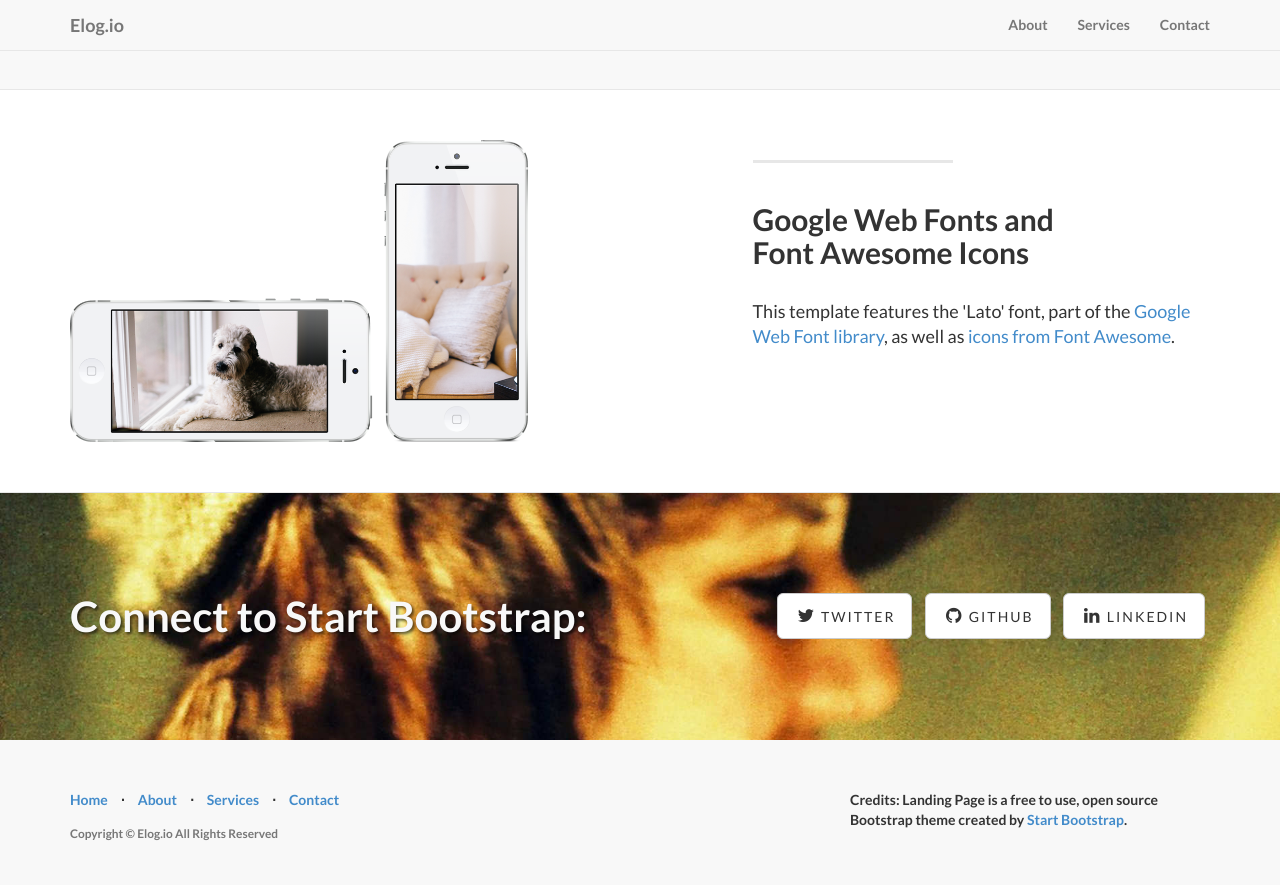
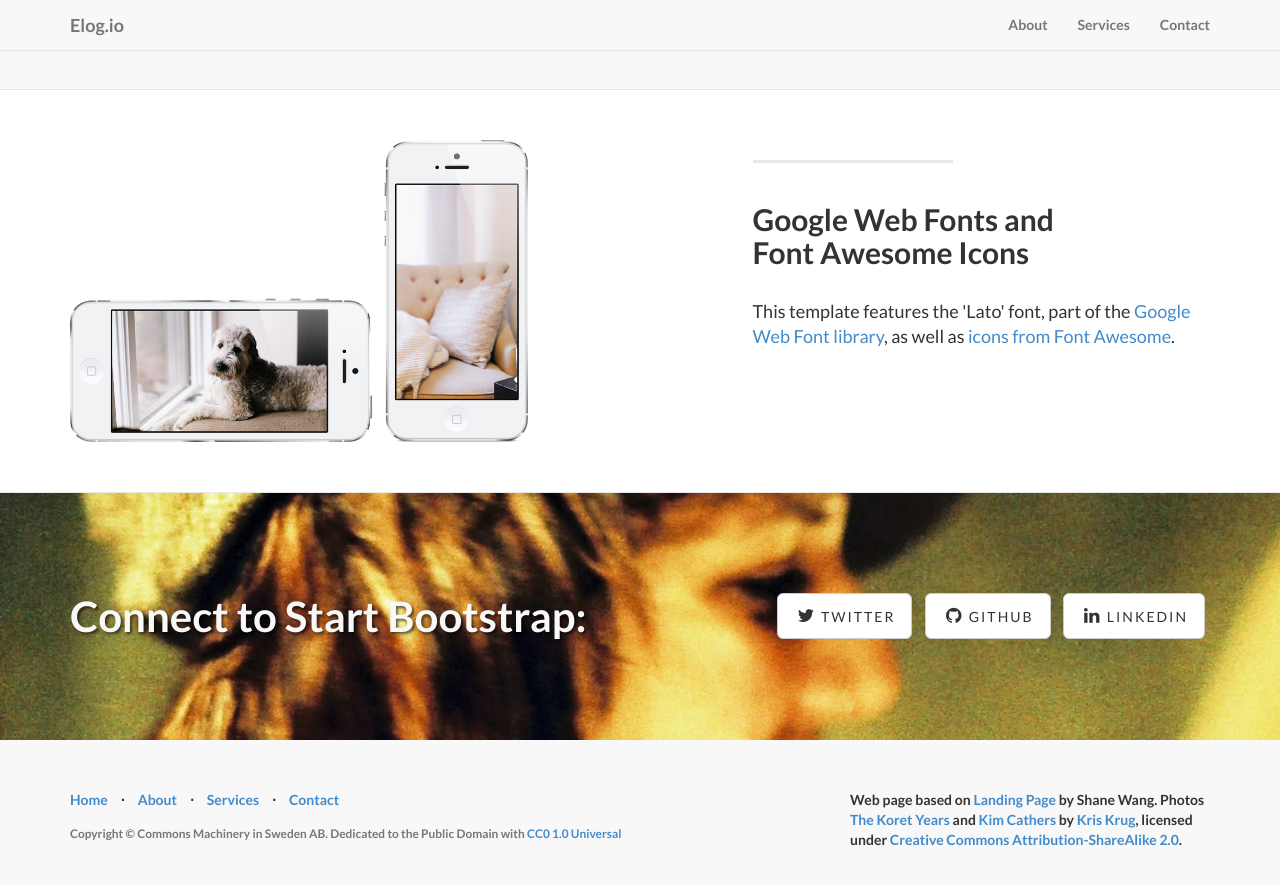
Before and after one commit to commonsmachinery/elogio, a Jekyll site: the page built from index.html, in a window 1280 px wide and 900 px high, scrolled down 1627 px. Shown: the top 885 px of the window. Built offline with Jekyll 4.4.1, drawn with Linux system fonts in a browser that asks for light colours.

Commit message:
Updated footer message with copyright & notices.

```diff
--- a/_includes/footer.html
+++ b/_includes/footer.html
@@ -20,10 +20,10 @@
                         <a href="#contact">Contact</a>
                     </li>
                 </ul>
-                <p class="copyright text-muted small">Copyright &copy; {{ site.title }} All Rights Reserved</p>
+                <p class="copyright text-muted small">Copyright &copy; Commons Machinery in Sweden AB. Dedicated to the Public Domain with <a href="http://creativecommons.org/publicdomain/zero/1.0/">CC0 1.0 Universal</a></p>
             </div>
             <div class="col-md-4">
-                Credits: Landing Page is a free to use, open source Bootstrap theme created by <a href="http://startbootstrap.com/">Start Bootstrap</a>.
+                Web page based on <a href="https://github.com/swcool/landing-page-theme">Landing Page</a> by Shane Wang. Photos <a href="https://www.flickr.com/photos/kk/396721013/">The Koret Years</a> and <a href="https://www.flickr.com/photos/kk/397834706/">Kim Cathers</a> by <a href="https://www.flickr.com/photos/kk/">Kris Krug</a>, licensed under <a href="https://creativecommons.org/licenses/by-sa/2.0/">Creative Commons Attribution-ShareAlike 2.0</a>.
             </div>
         </div>
     </div>
```
